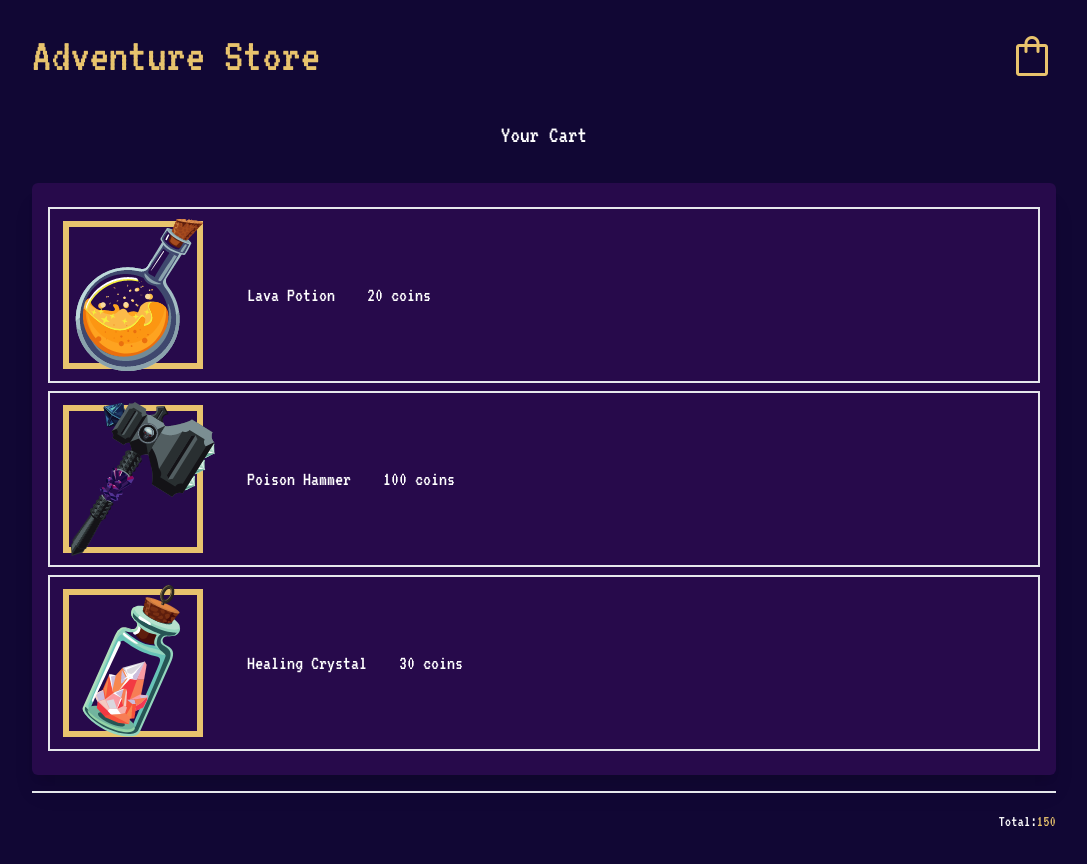
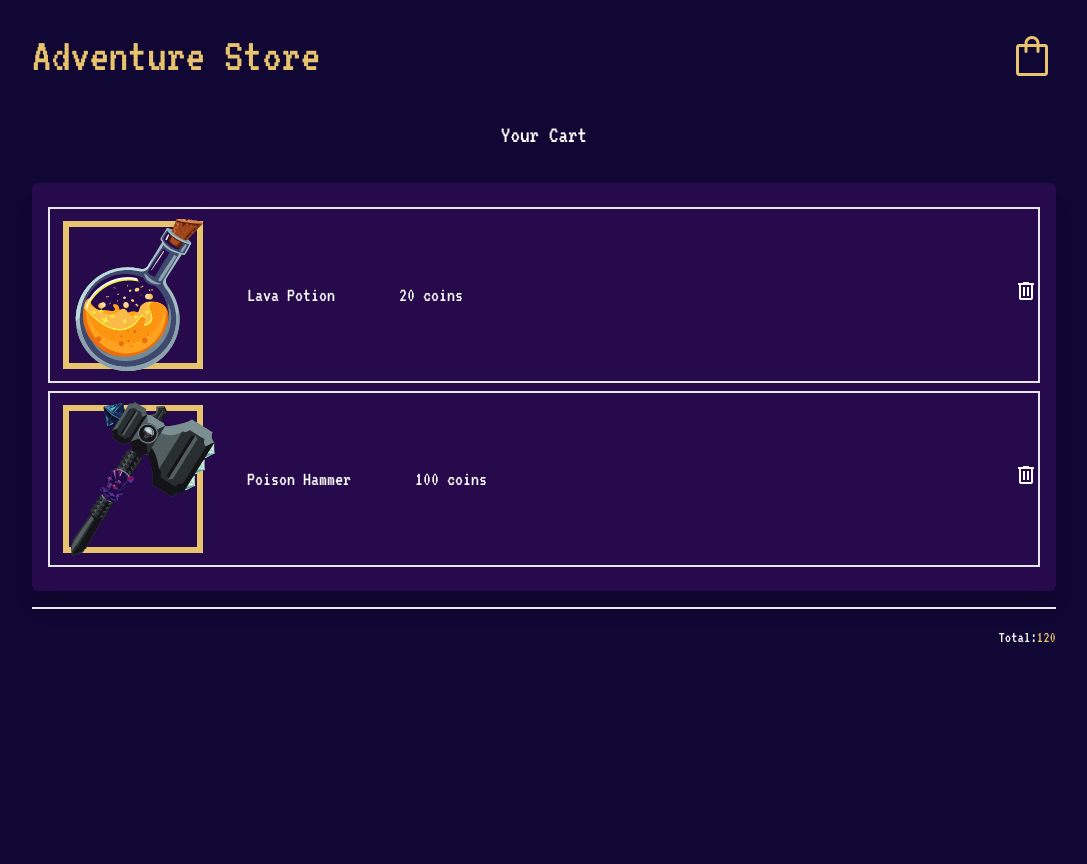
Before and after one commit to EricTimRussell/nuxtpinia, a Nuxt app: page /cart in a window 1280 px wide. Shown: the whole page, without its empty margins (96-1183 px from the left). After the commit the page ends 800 px from the top, so only its background shows below. Built offline with nearby package versions, Linux system fonts and the light colour scheme; data requests are answered from the project's data file.

Commit message:
delete products from cart

```diff
--- /dev/null
+++ b/components/ProductQuantity.vue
@@ -0,0 +1,13 @@
+<template>
+  <div>
+
+  </div>
+</template>
+
+<script setup>
+defineProps(['product'])
+</script>
+
+<style scoped>
+
+</style>
--- a/data/db.json
+++ b/data/db.json
@@ -14,14 +14,6 @@
       "description": "Hammer infused with posion gem magic.",
       "img": "/img/hammer.png",
       "id": 2,
-      "quantity": 1
-    },
-    {
-      "title": "Healing Crystal",
-      "price": 30,
-      "description": "Makes the owner immune to poison.",
-      "img": "/img/crystal.png",
-      "id": 7,
       "quantity": 1
     }
   ],
--- a/pages/cart.vue
+++ b/pages/cart.vue
@@ -2,11 +2,19 @@
   <div>
     <h2 class="text-white text-2xl text-center my-8">Your Cart</h2>
     <div class="card text-xl" v-if="cartStore.cart.length">
+
       <!--cart product list  -->
       <div v-for="product in cartStore.cart" class="flex gap-8 items-center border-solid border-2 my-2">
         <img :src="product.img" :alt="product.title">
         <p class="text-white">{{ product.title }}</p>
+        <!-- product quantity -->
+        <ProductQuantity :product="product" />
         <p class="text-white">{{ product.price * product.quantity }} coins</p>
+
+        <!-- Remove item from cart -->
+        <button class="ml-auto" @click="cartStore.deleteFromCart(product)">
+          <span class="material-symbols-outlined text-white">delete</span>
+        </button>
       </div>
     </div>
 
--- a/stores/cartStore.js
+++ b/stores/cartStore.js
@@ -16,6 +16,29 @@
     async getCart() {
       const data = await $fetch('http://localhost:4000/cart')
       this.cart = data
+    },
+    async deleteFromCart(product) {
+      this.cart = this.cart.filter(p => {
+        return p.id != product.id
+      })
+      await $fetch('http://localhost:4000/cart/' + product.id, {
+        method: 'DELETE'
+      })
+    },
+    async incQuantity(product) {
+      let updatedProduct
+
+      this.cart = this.cart.map(p => {
+        if (p.id == product.id) {
+          p.quantity++
+          updatedProduct = p
+        }
+        return p
+      })
+      await $fetch('http://localhost:4000/cart/' + product.id, {
+        method: 'PUT',
+        body: JSON.stringify(updatedProduct)
+      })
     }
-  }
+  },
 })
```
